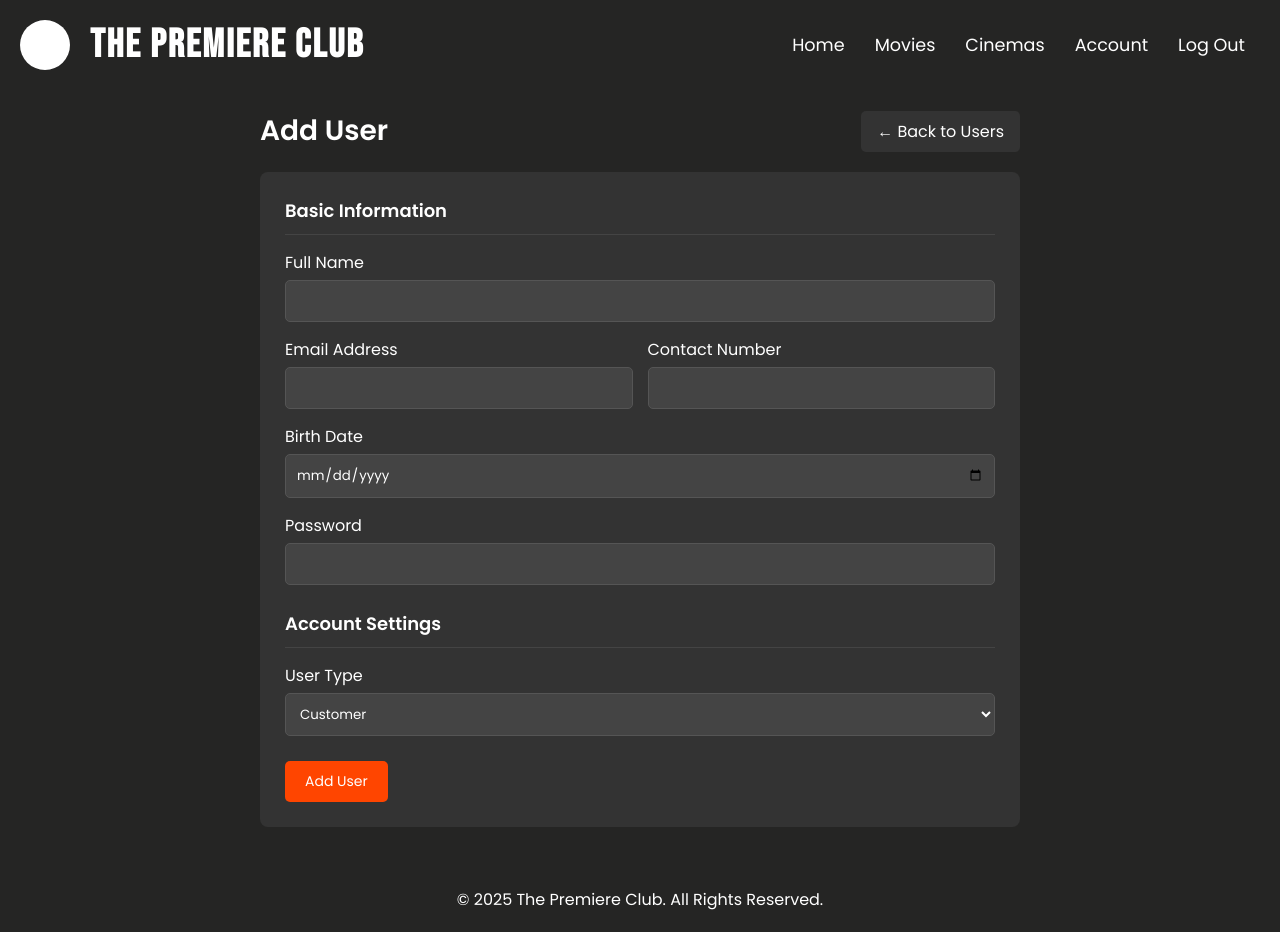
After one commit to ssojubi/ITPROG-MP, a PHP site: page /adduser.php in a window 1280 px wide. The commit adds this page. Run offline with PHP 8.4, Linux system fonts and the light colour scheme; a user stored in the database is signed in.

Commit message:
added add users in manage_users

```diff
--- /dev/null
+++ b/adduser.php
@@ -0,0 +1,177 @@
+<?php
+session_start();
+include("connection.php");
+
+// Check if user is admin, if not redirect
+if(!isset($_SESSION['type']) || $_SESSION['type'] != 'admin') {
+    header("location:mainpage.php");
+    exit();
+}
+
+// Handle form submission
+if(isset($_POST['add_user'])) {
+    $name = trim($_POST['name']);
+    $email = trim($_POST['email']);
+    $contact = trim($_POST['contact']);
+    $birthdate = $_POST['birthdate'];
+    $password = $_POST['password'];
+    $type = $_POST['type'];
+
+    // Validation
+    $errors = [];
+
+    if(empty($name)) {
+        $errors[] = "Name is required";
+    }
+
+    if(empty($email)) {
+        $errors[] = "Email is required";
+    } elseif(!filter_var($email, FILTER_VALIDATE_EMAIL)) {
+        $errors[] = "Invalid email format";
+    } else {
+        // Check if email already exists
+        $checkEmailQuery = "SELECT email_address FROM accounts WHERE email_address = ?";
+        $stmt = $conn->prepare($checkEmailQuery);
+        $stmt->bind_param("s", $email);
+        $stmt->execute();
+        $stmt->store_result();
+
+        if($stmt->num_rows > 0) {
+            $errors[] = "Email already exists";
+        }
+        $stmt->close();
+    }
+
+    if(empty($contact)) {
+        $errors[] = "Contact number is required";
+    }
+
+    if(empty($birthdate)) {
+        $errors[] = "Birth date is required";
+    }
+
+    if(empty($password)) {
+        $errors[] = "Password is required";
+    }
+
+    // If no errors, add new user
+    if(empty($errors)) {
+        $insertQuery = "INSERT INTO accounts (email_address, account_name, birth_date, contact_number, account_password, account_type)
+                        VALUES (?, ?, ?, ?, ?, ?)";
+
+        $stmt = $conn->prepare($insertQuery);
+        $stmt->bind_param("sssiss", $email, $name, $birthdate, $contact, $password, $type);
+
+        if($stmt->execute()) {
+            $success = "User added successfully!";
+        } else {
+            $error = "Error adding user: " . $conn->error;
+        }
+        $stmt->close();
+    }
+}
+?>
+
+<!DOCTYPE html>
+<html lang="en">
+<head>
+    <meta charset="UTF-8">
+    <meta name="viewport" content="width=device-width, initial-scale=1.0">
+    <title>Add User - The Premiere Club</title>
+    <link rel="stylesheet" href="mainpage.css">
+    <link rel="stylesheet" href="edit_user.css">
+    <link href="https://fonts.googleapis.com/css2?family=Poppins:wght@300;400;600&family=Playfair+Display:wght@400;700&display=swap" rel="stylesheet">
+</head>
+<body>
+    <?php include("header.php"); ?>
+
+    <div class="container">
+        <div class="page-header">
+            <h1 class="page-title">Add User</h1>
+            <a href="manage_users.php" class="back-button">← Back to Users</a>
+        </div>
+
+        <?php if(isset($success)): ?>
+            <div class="alert alert-success"><?php echo $success; ?></div>
+        <?php endif; ?>
+
+        <?php if(isset($error)): ?>
+            <div class="alert alert-error"><?php echo $error; ?></div>
+        <?php endif; ?>
+
+        <div class="form-card">
+            <form method="POST">
+                <div class="form-section">
+                    <h3 class="section-title">Basic Information</h3>
+
+                    <div class="form-group">
+                        <label for="name">Full Name</label>
+                        <input type="text" id="name" name="name" class="form-control" value="<?php echo isset($_POST['name']) ? htmlspecialchars($_POST['name']) : ''; ?>">
+                        <?php if(isset($errors) && in_array("Name is required", $errors)): ?>
+                            <span class="error-text">Name is required</span>
+                        <?php endif; ?>
+                    </div>
+
+                    <div class="form-row">
+                        <div class="form-group">
+                            <label for="email">Email Address</label>
+                            <input type="email" id="email" name="email" class="form-control" value="<?php echo isset($_POST['email']) ? htmlspecialchars($_POST['email']) : ''; ?>">
+                            <?php if(isset($errors) && in_array("Email is required", $errors)): ?>
+                                <span class="error-text">Email is required</span>
+                            <?php elseif(isset($errors) && in_array("Invalid email format", $errors)): ?>
+                                <span class="error-text">Invalid email format</span>
+                            <?php elseif(isset($errors) && in_array("Email already exists", $errors)): ?>
+                                <span class="error-text">Email already exists</span>
+                            <?php endif; ?>
+                        </div>
+
+                        <div class="form-group">
+                            <label for="contact">Contact Number</label>
+                            <input type="text" id="contact" name="contact" class="form-control" value="<?php echo isset($_POST['contact']) ? htmlspecialchars($_POST['contact']) : ''; ?>">
+                            <?php if(isset($errors) && in_array("Contact number is required", $errors)): ?>
+                                <span class="error-text">Contact number is required</span>
+                            <?php endif; ?>
+                        </div>
+                    </div>
+
+                    <div class="form-group">
+                        <label for="birthdate">Birth Date</label>
+                        <input type="date" id="birthdate" name="birthdate" class="form-control" value="<?php echo isset($_POST['birthdate']) ? htmlspecialchars($_POST['birthdate']) : ''; ?>">
+                        <?php if(isset($errors) && in_array("Birth date is required", $errors)): ?>
+                            <span class="error-text">Birth date is required</span>
+                        <?php endif; ?>
+                    </div>
+
+                    <div class="form-group">
+                        <label for="password">Password</label>
+                        <input type="password" id="password" name="password" class="form-control">
+                        <?php if(isset($errors) && in_array("Password is required", $errors)): ?>
+                            <span class="error-text">Password is required</span>
+                        <?php endif; ?>
+                    </div>
+                </div>
+
+                <div class="form-section">
+                    <h3 class="section-title">Account Settings</h3>
+
+                    <div class="form-group">
+                        <label for="type">User Type</label>
+                        <select id="type" name="type" class="form-control">
+                            <option value="customer" selected>Customer</option>
+                            <option value="admin">Administrator</option>
+                        </select>
+                    </div>
+                </div>
+
+                <div class="form-footer">
+                    <button type="submit" name="add_user" class="btn btn-primary">Add User</button>
+                </div>
+            </form>
+        </div>
+    </div>
+
+    <footer>
+        <p>&copy; 2025 The Premiere Club. All Rights Reserved.</p>
+    </footer>
+</body>
+</html>
--- a/viewaccount.php
+++ b/viewaccount.php
@@ -248,7 +248,6 @@ if(!$isAdmin) {
                 <div class="admin-dashboard">
                     <div class="admin-card">
                         <h3>Users</h3>
-                        <p><?php echo $userCount; ?></p>
                         <form action="manage_users.php">
                             <button type="submit">Manage Users</button>
                         </form>
@@ -256,7 +255,6 @@ if(!$isAdmin) {
 
                     <div class="admin-card">
                         <h3>Bookings</h3>
-                        <p><?php echo $bookingCount; ?></p>
                         <form action="manage_bookings.php">
                             <button type="submit">Manage Bookings</button>
                         </form>
@@ -264,7 +262,6 @@ if(!$isAdmin) {
 
                     <div class="admin-card">
                         <h3>Movies</h3>
-                        <p><?php echo $movieCount; ?></p>
                         <form action="allMovies.php">
                             <button type="submit">Manage Movies</button>
                         </form>
```
Also changed, not shown: manage_users.css (+41 -3 lines), manage_users.php (+62 -12 lines).
